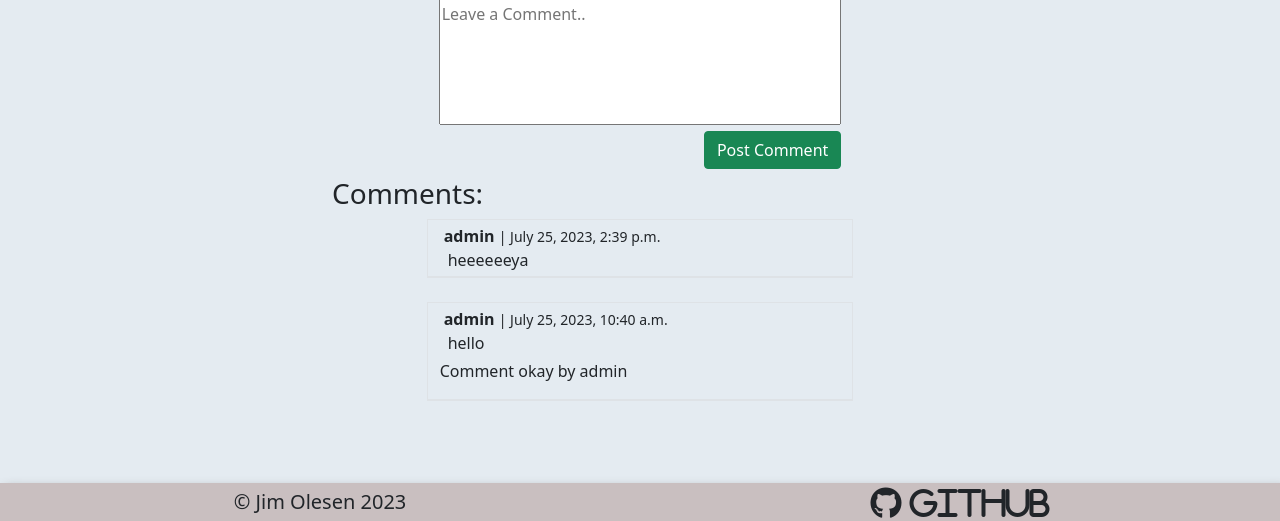
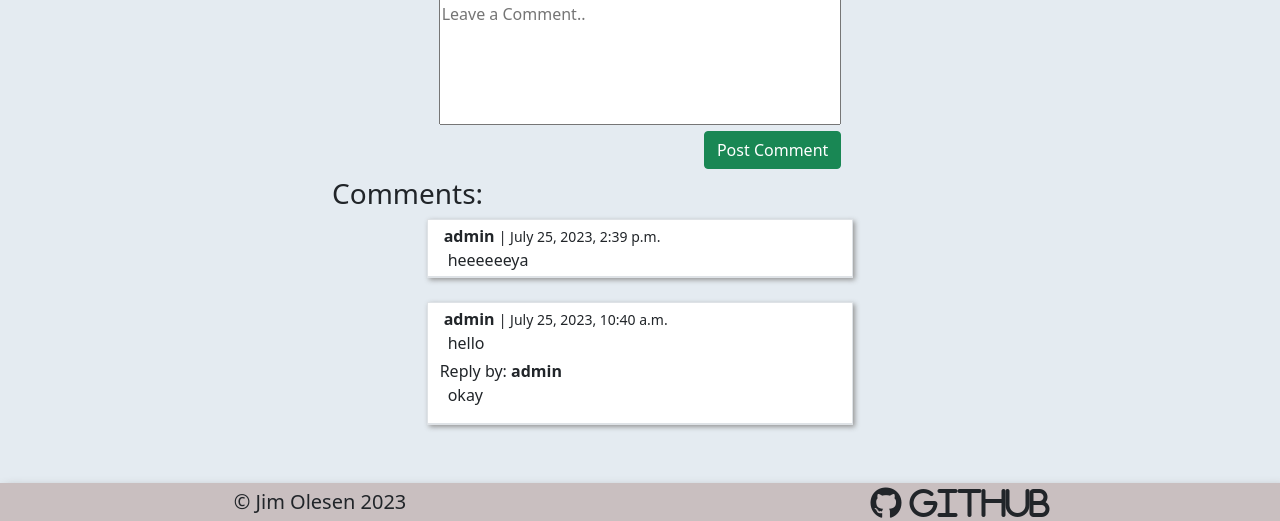
Before and after one commit to Enquil/rtr_v5, a Django app: a page that uses post_detail/templates/post_detail/post_detail.html in a window 1280 px wide. Shown: the part 279-800 px from the top of the page. Run offline with Django 3.2, Linux system fonts and the light colour scheme; data comes from the database, SQL or seed files in the repository; both versions use the stored data as it was after the commit; some libraries are stand-ins or nearby versions.

Commit message:
restyled comment divs for better contrast

```diff
--- a/post_detail/templates/post_detail/post_detail.html
+++ b/post_detail/templates/post_detail/post_detail.html
@@ -78,7 +78,8 @@
                 {% if comment.is_top_level %}
                     <div class="row">
                         <div class="col-12 col-sm-8 col-md-6 col-xl-4
-                                    offset-sm-2 offset-md-3 offset-xl-4 border mb-4">
+                                    offset-sm-2 offset-md-3 offset-xl-4 border-top
+                                    border bg-white box-shadow-smol mb-4">
 
                             <p class="mb-0 mt-1 ms-1 d-inline-block"><strong>{{ comment.author }}</strong></p>
                             <small> | {{ comment.created_on }}</small>
@@ -86,18 +87,19 @@
                             <!-- Then, if they have a child, it gets rendered below in the box -->
                             {% if comment.children %}
                                 {% for comment in comment.children %}
-                                <p>{{ comment }}</p>
+                                <hp>Reply by: <strong>{{ comment.author }}</strong></hp>
+                                <p class="ms-2">{{ comment.body }}</p>
                                 {% endfor %}
                             {% endif %}
 
                             <div class="row">
                                 <div class="col-12 border-top">
 
-                                    <!-- button to allow replies from post.author  -->
+                                    <!-- button to allow replies from post.author -->
                                     {% if post.author == request.user %}
-                                        <button class="bg-alice border-0 ms-2"
+                                        <button class="bg-white border-0 ms-2 p-2"
                                                 data-bs-toggle="modal" data-bs-target="#reply-modal-{{ comment.id }}">
-                                            <i class="fa-regular fa-message"></i>
+                                            <i class="fa-regular fa-message fa-lg"></i>
                                         </button>
 
                                         <!-- Modal for replying to comments (Author)-->
@@ -108,7 +110,7 @@
                                                     <h3 class="modal-title">Replying to {{ comment.author }}</h3>
                                                 </div>
                                                 <div class="modal-body">
-                                                    <form method="POST">
+                                                    <form class="reply-form" method="POST">
                                                         {% csrf_token %}
                                                         {{ comment_form }}
                                                         <input type="hidden" value="{{ comment.id }}" name="parent">
@@ -145,11 +147,17 @@
     <div id="page-overlay"></div>
     <script>
         let ol = document.getElementById('page-overlay')
-        let form = document.getElementById('comment-form')
-        $(form).submit(function(e) {
+        let commentForm = document.getElementById('comment-form')
+        let replyForm = document.getElementById('reply-form')
+        $(commentForm).submit(function(e) {
             e.preventDefault();
             ol.classList.add('overlay')
-            form.submit();
+            commentForm.submit();
+        });
+        $(replyForm).submit(function(e) {
+            e.preventDefault();
+            ol.classList.add('overlay')
+            replyForm.submit();
         });
     </script>
 {% endblock %}
--- a/static/css/base.css
+++ b/static/css/base.css
@@ -22,7 +22,7 @@ input:focus {
     height:100%;
     top:0px;
     left:0px;
-    z-index:1000;
+    z-index:99999;
 }
 
 /* Vertical rule from bootstrap */
```
Also changed, not shown: db.sqlite3.
